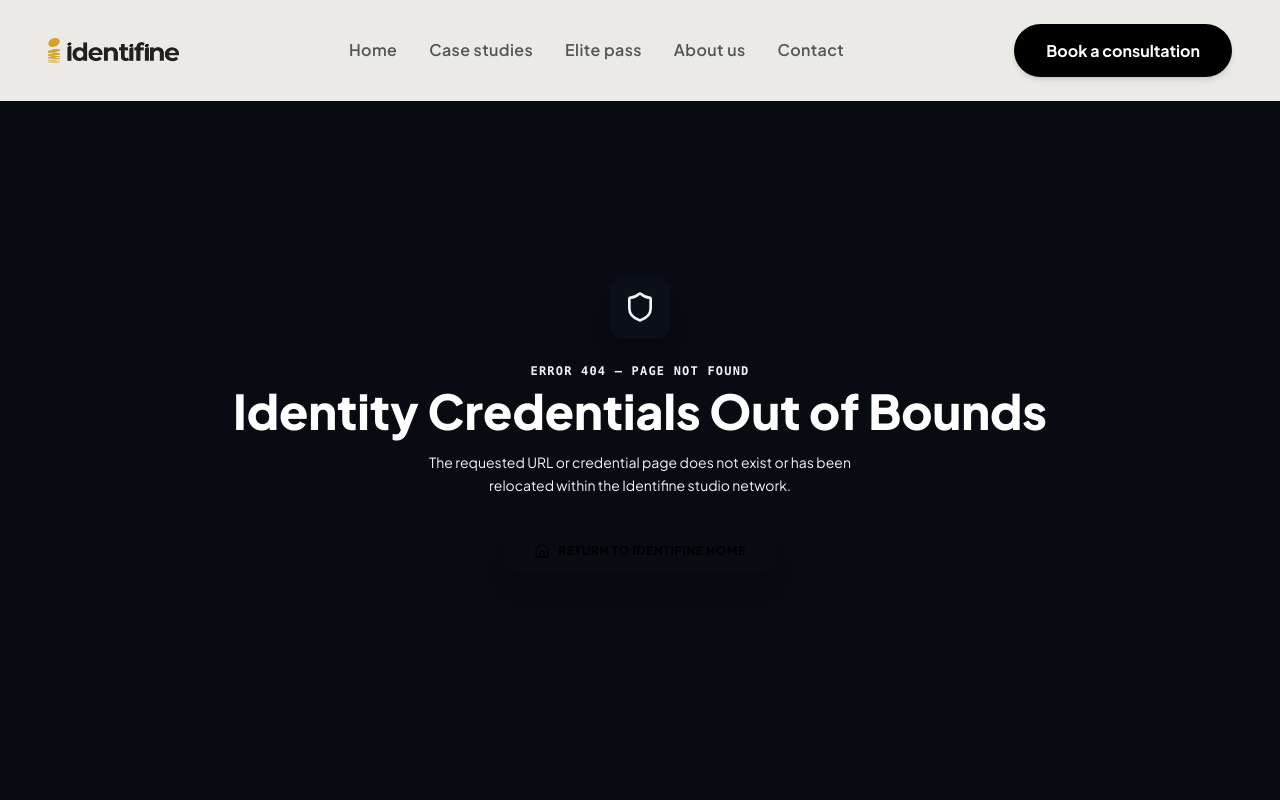
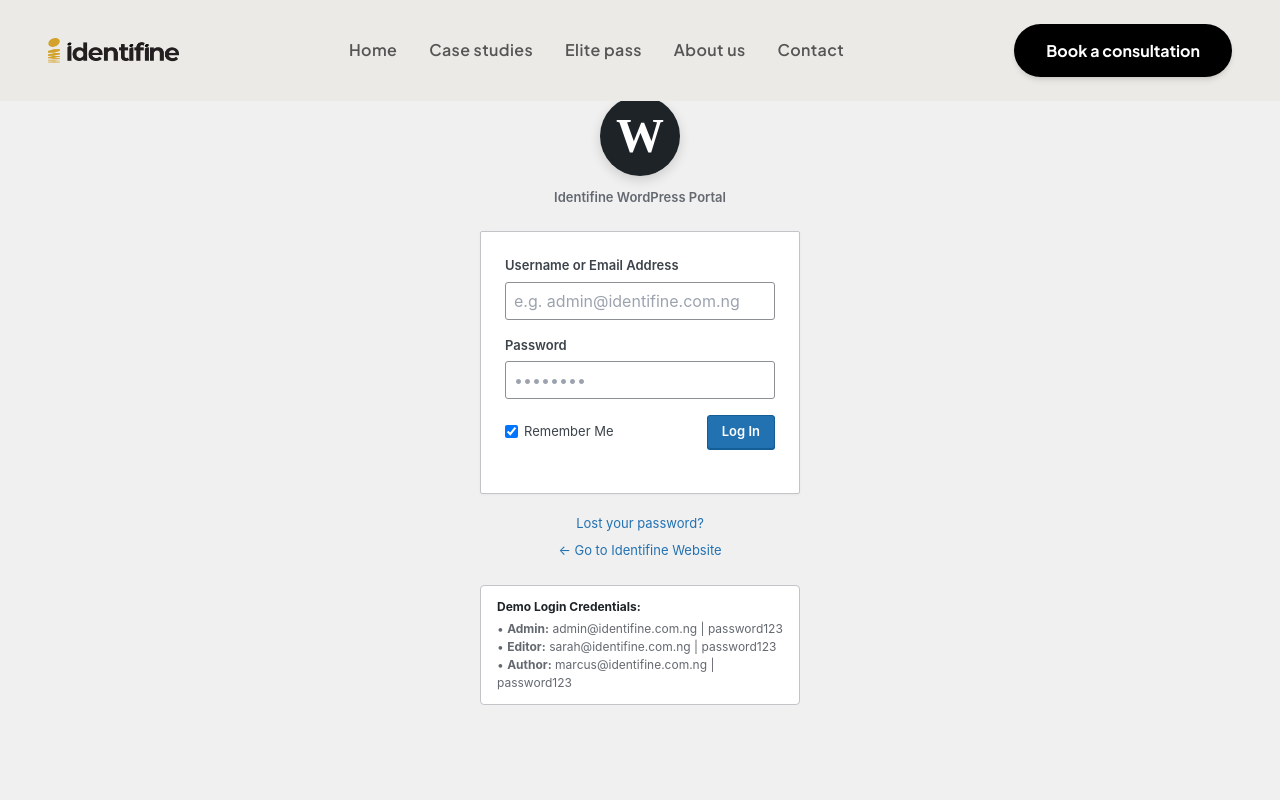
Before and after one commit to 0001-DEV/Identifine, a React (Vite) app: page /wp-login.php in a window 1280 px wide. Shown: the top 800 px of the page. Built offline with nearby package versions, Linux system fonts and the light colour scheme; a web font is replaced by a local one.

Commit message:
feat(auth): full WordPress Login Page at /admin/login & /wp-login.php with real login credentials, password creation in Users panel, and session Log Out

```diff
--- a/src/App.jsx
+++ b/src/App.jsx
@@ -15,6 +15,7 @@ import BlogPage from './pages/BlogPage';
 import BlogDetailPage from './pages/BlogDetailPage';
 import BlogAdminPage from './pages/BlogAdminPage';
 import WordPressAdminShell from './pages/WordPressAdminShell';
+import WordPressLoginPage from './pages/WordPressLoginPage';
 import ProgramDetailPage from './pages/ProgramDetailPage';
 import ProductCataloguePage from './pages/ProductCataloguePage';
 import TermsPage from './pages/TermsPage';
@@ -128,6 +129,8 @@ export default function App() {
           <Route path="/contact" element={<ContactPage />} />
           <Route path="/blog" element={<BlogPage />} />
           <Route path="/blog/:slug" element={<BlogDetailPage />} />
+          <Route path="/admin/login" element={<WordPressLoginPage />} />
+          <Route path="/wp-login.php" element={<WordPressLoginPage />} />
           <Route path="/admin/blog" element={<BlogAdminPage />} />
           <Route path="/admin" element={<WordPressAdminShell />} />
           <Route path="/admin/*" element={<WordPressAdminShell />} />
--- a/src/admin/UsersPanel.jsx
+++ b/src/admin/UsersPanel.jsx
@@ -4,7 +4,7 @@ import { getGlobalSettings, saveGlobalSettings, ROLES } from '../utils/roleManag
 export default function UsersPanel({ darkMode = false }) {
   const [settings, setSettings] = useState(getGlobalSettings());
   const [showAdd, setShowAdd] = useState(false);
-  const [newUser, setNewUser] = useState({ name: '', email: '', role: 'EDITOR', username: '' });
+  const [newUser, setNewUser] = useState({ name: '', email: '', role: 'EDITOR', username: '', password: '' });
   const [toast, setToast] = useState('');
   const [search, setSearch] = useState('');
 
@@ -20,14 +20,15 @@ export default function UsersPanel({ darkMode = false }) {
         name: newUser.name,
         email: newUser.email,
         role: newUser.role,
-        username: newUser.username || newUser.name.toLowerCase().replace(/\s+/g, '.')
+        username: newUser.username || newUser.name.toLowerCase().replace(/\s+/g, '.'),
+        password: newUser.password || 'password123'
       }]
     };
     setSettings(updated);
     saveGlobalSettings(updated);
-    setNewUser({ name: '', email: '', role: 'EDITOR', username: '' });
+    setNewUser({ name: '', email: '', role: 'EDITOR', username: '', password: '' });
     setShowAdd(false);
-    setToast('New user added.'); setTimeout(() => setToast(''), 3000);
+    setToast('New user created successfully.'); setTimeout(() => setToast(''), 3000);
   };
 
   const handleRoleChange = (userId, newRole) => {
@@ -89,6 +90,10 @@ export default function UsersPanel({ darkMode = false }) {
               <div>
                 <label style={{ display: 'block', fontSize: 13, fontWeight: 600, color: textColor, marginBottom: 4 }}>Email <span style={{ color: '#d63638' }}>*</span></label>
                 <input type="email" value={newUser.email} onChange={e => setNewUser(n => ({ ...n, email: e.target.value }))} placeholder="john@identifine.com.ng" required style={inputStyle} />
+              </div>
+              <div>
+                <label style={{ display: 'block', fontSize: 13, fontWeight: 600, color: textColor, marginBottom: 4 }}>Password <span style={{ color: '#d63638' }}>*</span></label>
+                <input type="text" value={newUser.password} onChange={e => setNewUser(n => ({ ...n, password: e.target.value }))} placeholder="password123" required style={inputStyle} />
               </div>
               <div>
                 <label style={{ display: 'block', fontSize: 13, fontWeight: 600, color: textColor, marginBottom: 4 }}>Role</label>
--- a/src/pages/WordPressAdminShell.jsx
+++ b/src/pages/WordPressAdminShell.jsx
@@ -1,6 +1,7 @@
 import React, { useState, useEffect } from 'react';
 import { useNavigate } from 'react-router-dom';
 import { getActiveRole, setActiveRole, ROLES } from '../utils/roleManager';
+import { getLoggedInUser, setLoggedInUser } from './WordPressLoginPage';
 
 // Panel imports
 import DashboardHome from '../admin/DashboardHome';
@@ -335,21 +336,41 @@ export default function WordPressAdminShell() {
             ))}
           </select>
 
-          {/* User Profile */}
+          {/* User Profile & Log Out */}
+          <div style={{ display: 'flex', alignItems: 'center', gap: 8 }}>
             <div
               onClick={() => goTo('my-profile')}
-            title="Logged in as Admin. Click to view profile or switch role above."
+              title={`Logged in as ${getLoggedInUser()?.name || 'Admin'} (${roleInfo.label})`}
               style={{
                 height: '100%', display: 'flex', alignItems: 'center', gap: 6,
-              padding: '0 12px', cursor: 'pointer', color: '#a7aaad', fontSize: 13,
+                padding: '0 8px', cursor: 'pointer', color: '#a7aaad', fontSize: 13,
               }}
-            onMouseEnter={e => { e.currentTarget.style.background = WP.sidebarHover; e.currentTarget.style.color = '#fff'; }}
-            onMouseLeave={e => { e.currentTarget.style.background = 'transparent'; e.currentTarget.style.color = '#a7aaad'; }}
+              onMouseEnter={e => { e.currentTarget.style.color = '#fff'; }}
+              onMouseLeave={e => { e.currentTarget.style.color = '#a7aaad'; }}
             >
-            <div style={{ width: 16, height: 16, borderRadius: '50%', background: roleInfo.color, display: 'flex', alignItems: 'center', justifyContent: 'center', fontSize: 10, color: '#fff', fontWeight: 700 }}>
-              A
+              <div style={{ width: 18, height: 18, borderRadius: '50%', background: roleInfo.color, display: 'flex', alignItems: 'center', justifyContent: 'center', fontSize: 10, color: '#fff', fontWeight: 700 }}>
+                {(getLoggedInUser()?.name || 'Admin').charAt(0)}
               </div>
-            <span>Howdy, {roleInfo.label.replace(/^\S+\s/, '')}</span>
+              <span>Howdy, {getLoggedInUser()?.name || 'Admin'}</span>
+            </div>
+
+            {/* Log Out Button */}
+            <button
+              onClick={() => {
+                setLoggedInUser(null);
+                navigate('/admin/login');
+              }}
+              title="Log Out of WordPress Admin"
+              style={{
+                background: 'none', border: '1px solid rgba(255,255,255,0.2)',
+                color: '#a7aaad', borderRadius: 3, padding: '2px 8px', fontSize: 11,
+                cursor: 'pointer', fontFamily: 'inherit',
+              }}
+              onMouseEnter={e => { e.currentTarget.style.color = '#fff'; e.currentTarget.style.borderColor = '#fff'; }}
+              onMouseLeave={e => { e.currentTarget.style.color = '#a7aaad'; e.currentTarget.style.borderColor = 'rgba(255,255,255,0.2)'; }}
+            >
+              Log Out
+            </button>
           </div>
         </div>
       </div>
--- /dev/null
+++ b/src/pages/WordPressLoginPage.jsx
@@ -0,0 +1,182 @@
+import React, { useState } from 'react';
+import { useNavigate } from 'react-router-dom';
+import { getGlobalSettings, saveGlobalSettings, setActiveRole, ROLES } from '../utils/roleManager';
+
+export const AUTH_USER_KEY = 'identifine_current_user';
+
+export function getLoggedInUser() {
+  try {
+    const s = localStorage.getItem(AUTH_USER_KEY);
+    return s ? JSON.parse(s) : null;
+  } catch {
+    return null;
+  }
+}
+
+export function setLoggedInUser(user) {
+  try {
+    if (user) {
+      localStorage.setItem(AUTH_USER_KEY, JSON.stringify(user));
+      setActiveRole(user.role);
+    } else {
+      localStorage.removeItem(AUTH_USER_KEY);
+    }
+  } catch {}
+}
+
+export default function WordPressLoginPage() {
+  const navigate = useNavigate();
+  const [loginInput, setLoginInput] = useState('');
+  const [password, setPassword] = useState('');
+  const [error, setError] = useState('');
+  const [rememberMe, setRememberMe] = useState(true);
+
+  const settings = getGlobalSettings();
+  const users = settings.users || [];
+
+  const handleLogin = (e) => {
+    e.preventDefault();
+    setError('');
+
+    const cleanInput = loginInput.trim().toLowerCase();
+    const cleanPass = password.trim();
+
+    if (!cleanInput || !cleanPass) {
+      setError('Please enter both username/email and password.');
+      return;
+    }
+
+    // Match against stored users (or default admin credentials)
+    const found = users.find(u =>
+      (u.email.toLowerCase() === cleanInput || u.username?.toLowerCase() === cleanInput) &&
+      (u.password ? u.password === cleanPass : cleanPass === 'password123')
+    );
+
+    if (found) {
+      setLoggedInUser(found);
+      navigate('/admin');
+    } else if ((cleanInput === 'admin' || cleanInput === 'admin@identifine.com.ng') && cleanPass === 'password123') {
+      const defaultAdmin = { id: '1', name: 'Identifine Admin', email: 'admin@identifine.com.ng', username: 'admin', role: 'ADMIN' };
+      setLoggedInUser(defaultAdmin);
+      navigate('/admin');
+    } else {
+      setError('Error: The password you entered for the username or email is incorrect.');
+    }
+  };
+
+  return (
+    <div style={{
+      minHeight: '100vh', background: '#f0f0f1', display: 'flex', flexDirection: 'column',
+      alignItems: 'center', justifyContent: 'center', fontFamily: '-apple-system, BlinkMacSystemFont, "Segoe UI", Roboto, sans-serif',
+      padding: 20, boxSizing: 'border-box',
+    }}>
+      {/* WordPress Logo */}
+      <div style={{ marginBottom: 24, textAlign: 'center' }}>
+        <div style={{
+          width: 80, height: 80, borderRadius: '50%', background: '#1d2327',
+          display: 'flex', alignItems: 'center', justifyContent: 'center', margin: '0 auto 12px',
+          boxShadow: '0 4px 12px rgba(0,0,0,0.15)',
+        }}>
+          <span style={{ fontSize: 48, fontWeight: 900, color: '#fff', fontFamily: 'serif' }}>W</span>
+        </div>
+        <div style={{ fontSize: 13, color: '#646970', fontWeight: 600 }}>Identifine WordPress Portal</div>
+      </div>
+
+      {/* Error Banner */}
+      {error && (
+        <div style={{
+          width: '100%', maxWidth: 320, background: '#fff', borderLeft: '4px solid #d63638',
+          boxShadow: '0 1px 1px rgba(0,0,0,.04)', padding: '12px 14px', marginBottom: 16,
+          fontSize: 13, color: '#1d2327', lineHeight: 1.4, boxSizing: 'border-box',
+        }}>
+          {error}
+        </div>
+      )}
+
+      {/* Login Card Form */}
+      <div style={{
+        width: '100%', maxWidth: 320, background: '#fff', border: '1px solid #c3c4c7',
+        boxShadow: '0 1px 3px rgba(0,0,0,0.04)', padding: 24, borderRadius: 2, boxSizing: 'border-box',
+      }}>
+        <form onSubmit={handleLogin}>
+          <div style={{ marginBottom: 16 }}>
+            <label style={{ display: 'block', fontSize: 13, fontWeight: 600, color: '#3c434a', marginBottom: 6 }}>
+              Username or Email Address
+            </label>
+            <input
+              type="text"
+              value={loginInput}
+              onChange={e => setLoginInput(e.target.value)}
+              required
+              placeholder="e.g. admin@identifine.com.ng"
+              style={{
+                width: '100%', padding: '6px 8px', fontSize: 16, border: '1px solid #8c8f94',
+                borderRadius: 3, outline: 'none', boxSizing: 'border-box', fontFamily: 'inherit',
+              }}
+            />
+          </div>
+
+          <div style={{ marginBottom: 16 }}>
+            <label style={{ display: 'block', fontSize: 13, fontWeight: 600, color: '#3c434a', marginBottom: 6 }}>
+              Password
+            </label>
+            <input
+              type="password"
+              value={password}
+              onChange={e => setPassword(e.target.value)}
+              required
+              placeholder="••••••••"
+              style={{
+                width: '100%', padding: '6px 8px', fontSize: 16, border: '1px solid #8c8f94',
+                borderRadius: 3, outline: 'none', boxSizing: 'border-box', fontFamily: 'inherit',
+              }}
+            />
+          </div>
+
+          <div style={{ display: 'flex', alignItems: 'center', justifyContent: 'space-between', marginBottom: 20 }}>
+            <label style={{ display: 'flex', alignItems: 'center', gap: 6, fontSize: 13, color: '#3c434a', cursor: 'pointer' }}>
+              <input
+                type="checkbox"
+                checked={rememberMe}
+                onChange={e => setRememberMe(e.target.checked)}
+              />
+              Remember Me
+            </label>
+            <button
+              type="submit"
+              style={{
+                background: '#2271b1', color: '#fff', border: '1px solid #135e96',
+                borderRadius: 3, padding: '6px 14px', fontSize: 13, fontWeight: 600,
+                cursor: 'pointer', boxShadow: '0 1px 0 #135e96',
+              }}
+            >
+              Log In
+            </button>
+          </div>
+        </form>
+      </div>
+
+      {/* Login Page Footer Links */}
+      <div style={{ marginTop: 20, textAlign: 'center', fontSize: 13 }}>
+        <div style={{ marginBottom: 8 }}>
+          <a href="#lost-password" onClick={(e) => { e.preventDefault(); alert('Default credentials:\n- Admin: admin@identifine.com.ng / password123\n- Editor: sarah@identifine.com.ng / password123\n- Author: marcus@identifine.com.ng / password123'); }} style={{ color: '#2271b1', textDecoration: 'none' }}>
+            Lost your password?
+          </a>
+        </div>
+        <div>
+          <a href="/" style={{ color: '#2271b1', textDecoration: 'none' }}>
+            ← Go to Identifine Website
+          </a>
+        </div>
+      </div>
+
+      {/* Quick Credentials Info Box */}
+      <div style={{ marginTop: 24, background: '#fff', border: '1px solid #c3c4c7', padding: '12px 16px', borderRadius: 4, width: '100%', maxWidth: 320, boxSizing: 'border-box', fontSize: 12, color: '#646970', lineHeight: 1.5 }}>
+        <strong style={{ color: '#1d2327' }}>Demo Login Credentials:</strong>
+        <div style={{ marginTop: 4 }}>• <strong>Admin:</strong> admin@identifine.com.ng | password123</div>
+        <div>• <strong>Editor:</strong> sarah@identifine.com.ng | password123</div>
+        <div>• <strong>Author:</strong> marcus@identifine.com.ng | password123</div>
+      </div>
+    </div>
+  );
+}
```
Lines whose indentation alone changed are shown as unchanged.
